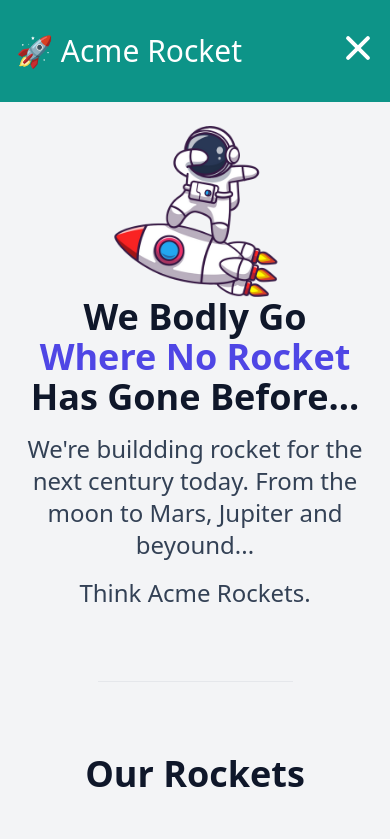
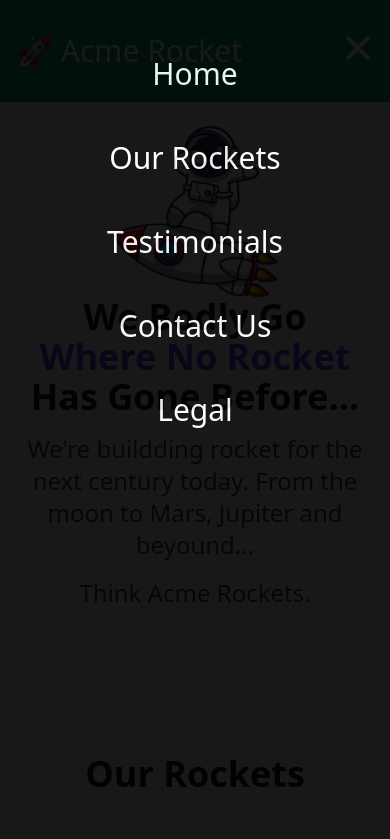
Before and after one commit to idobanj/Acme-Rocket-website, a website: page src/index.html in a window 390 px wide. Both pictures are taken after a click on the button 358 px from the left and 48 px from the top of the page. Shown: the top 839 px of the page. Drawn offline with nearby package versions, Linux system fonts and the light colour scheme; files that its build step writes are made by us from their sources.

Commit message:
modern navbar

```diff
--- a/src/index.html
+++ b/src/index.html
@@ -41,10 +41,10 @@
                     </nav>
                 </div>
             </section>
-            <div class="flex justify-end md:hidden">
+            <div class="flex justify-end">
                 <section
                     id="mobile-menu"
-                    class="absolute top-68 bg-black w-full text-5xl flex-col justify-center opacity-90 origin-top animate-open-menu hidden">
+                    class="absolute top-0 bg-black w-full text-5xl flex-col justify-center opacity-90 origin-top animate-open-menu hidden">
                     <!-- <button class="text-7xl self-end px-6 cursor-pointer">
                         &times
                     </button> -->
--- a/src/js/main.js
+++ b/src/js/main.js
@@ -3,8 +3,8 @@ const initApp = () => {
     const mobileMenu = document.getElementById('mobile-menu');
 
     const toggleMenu = () => {
-        // mobileMenu.classList.toggle('hidden');
-        // mobileMenu.classList.toggle('flex');
+        mobileMenu.classList.toggle('hidden');
+        mobileMenu.classList.toggle('flex');
         hamburgerBtn.classList.toggle('toggle-btn');
     }
 
```
